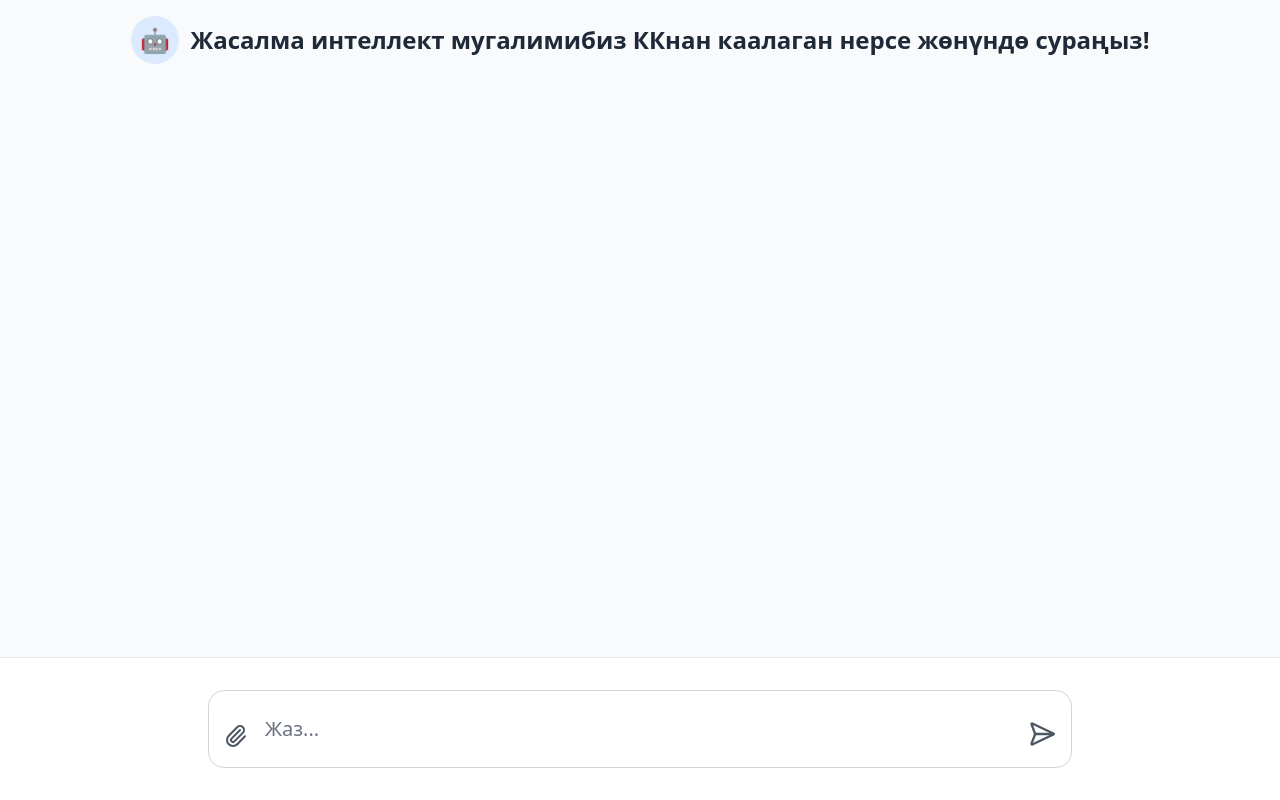
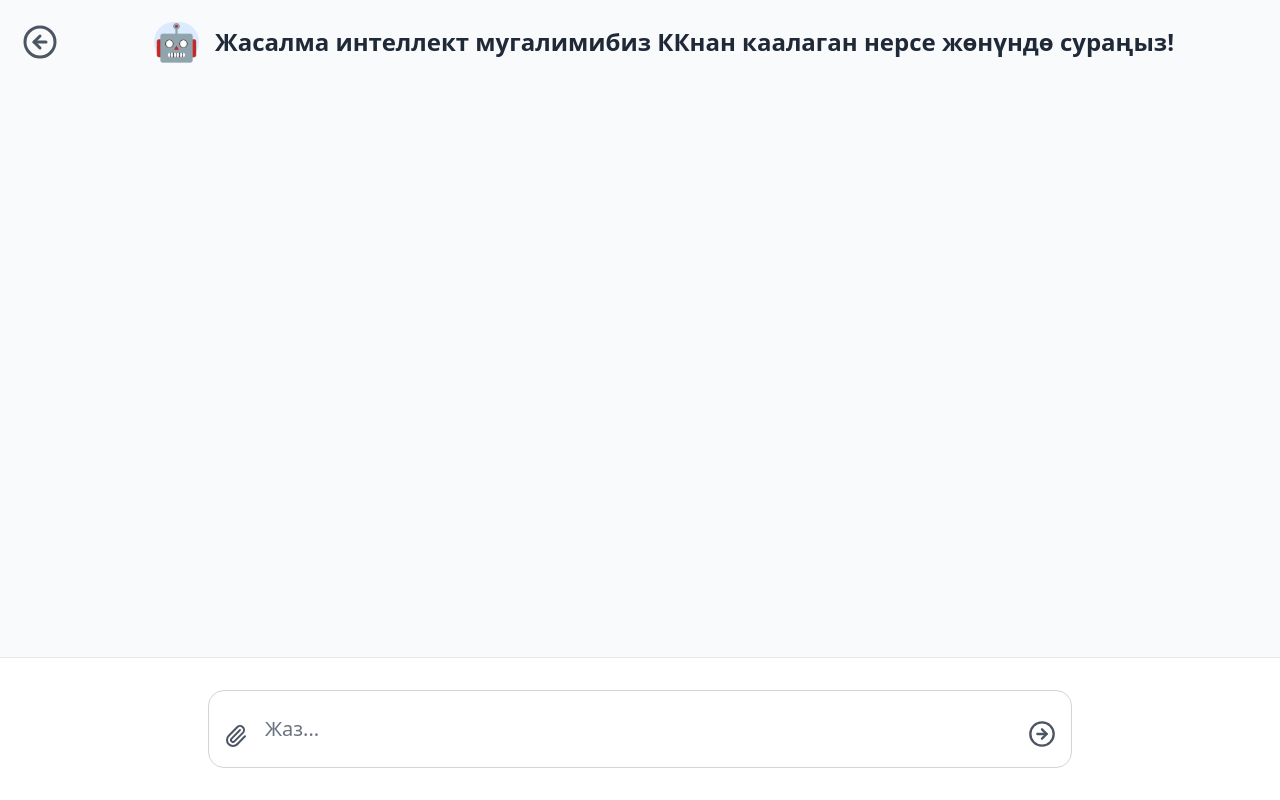
Before and after one commit to isamidinovas/Learnix, a React (Create React App) app: page /ai-chat in a window 1280 px wide. Built offline with nearby package versions, Linux system fonts and the light colour scheme.

Commit message:
fix: some styles in AI chat page

```diff
--- a/src/components/AIChat/AIChatContainer.tsx
+++ b/src/components/AIChat/AIChatContainer.tsx
@@ -3,7 +3,14 @@ import Messages from "./Messages";
 import { useAppDispatch } from "../../hooks/hooks";
 import { chatWithDocumentAsync } from "../../store/thunks/chatThunk";
 import { resetState } from "../../store/reducers/chatSlice";
-import { Paperclip, SendHorizontal, X } from "lucide-react";
+import {
+  ArrowLeft,
+  CircleArrowLeft,
+  CircleArrowRight,
+  Paperclip,
+  X,
+} from "lucide-react";
+import { NavLink } from "react-router-dom";
 
 const AIChatContainer: React.FC = () => {
   const [messages, setMessages] = useState<{ role: string; text: string }[]>(
@@ -61,13 +68,20 @@ const AIChatContainer: React.FC = () => {
 
   return (
     <div className="h-screen flex flex-col">
-      <div className="px-4 py-4 flex items-center justify-center gap-3 mt-9 md:mt-0 ">
-        <div className="w-12 h-12 bg-blue-100 rounded-full flex items-center justify-center">
-          <span className="text-2xl">🤖</span>
+      <div className="px-4  flex flex-col md:flex-row items-center  md:mt-0">
+        <div className="self-start md:self-center">
+          <NavLink to="/" className=" border-gray-600 text-gray-600 p-2  ">
+            <CircleArrowLeft className="w-12 h-7 md:h-9" />
+          </NavLink>
         </div>
-        <h1 className="md:text-2xl font-semibold text-gray-800 text-md">
-          Жасалма интеллект мугалимибиз ККнан каалаган нерсе жөнүндө сураңыз!
-        </h1>
+        <div className="flex flex-col md:flex-row items-center justify-center text-center md:text-left gap-3 md:gap-4 w-full">
+          <span className="bg-blue-100 rounded-full text-3xl md:text-4xl">
+            🤖
+          </span>
+          <h1 className="text-lg md:text-2xl font-semibold text-gray-800">
+            Жасалма интеллект мугалимибиз ККнан каалаган нерсе жөнүндө сураңыз!
+          </h1>
+        </div>
       </div>
 
       <div className="flex-1 overflow-auto px-4">
@@ -108,7 +122,7 @@ const AIChatContainer: React.FC = () => {
               <Paperclip className="size-6 text-gray-600 hover:text-black transition" />
             </label>
 
-            <SendHorizontal
+            <CircleArrowRight
               className="absolute right-4 bottom-5 size-7 text-gray-600 hover:text-black transition cursor-pointer"
               onClick={handleSubmit}
             />
```
